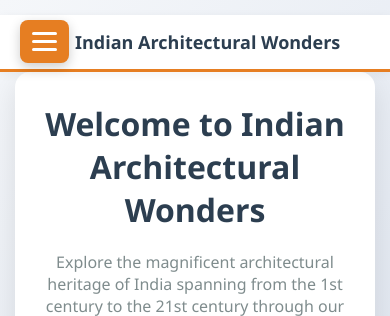
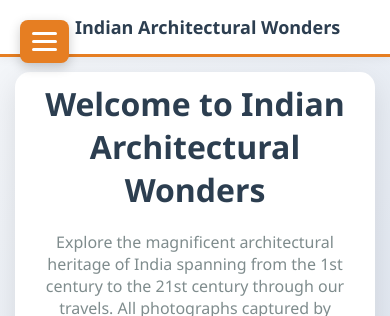
Before and after one commit to phatak-dev/apps, a plain HTML site: page indian-architectural-wonders/index.html in a window 390 px wide. Shown: the top 316 px of the page. Drawn offline with nearby package versions, Linux system fonts and the light colour scheme.

Commit message:
Remove top padding from content section and cards
Eliminates unwanted white space at the top of the content area by removing top padding from .content-section, .content-card, and adjusting header bar margins accordingly. Applied to both desktop and mobile views.

Co-Authored-By: Claude Sonnet 4.5 <noreply@anthropic.com>

```diff
--- a/indian-architectural-wonders/styles.css
+++ b/indian-architectural-wonders/styles.css
@@ -200,7 +200,7 @@ body {
 
 .content-section {
     flex: 1;
-    padding: 40px;
+    padding: 0 40px 40px 40px;
     overflow-y: auto;
     position: relative;
 }
@@ -211,7 +211,7 @@ body {
     z-index: 100;
     background: white;
     padding: 20px 0;
-    margin: -40px -40px 20px -40px;
+    margin: 0 -40px 20px -40px;
     padding-left: 40px;
     padding-right: 40px;
     box-shadow: 0 2px 10px rgba(0, 0, 0, 0.05);
@@ -234,7 +234,7 @@ body {
 .content-card {
     background: white;
     border-radius: 15px;
-    padding: 40px;
+    padding: 0 40px 40px 40px;
     box-shadow: 0 10px 30px rgba(0, 0, 0, 0.1);
     display: none;
 }
@@ -448,13 +448,12 @@ body {
     }
 
     .content-section {
-        padding: 15px;
-        padding-top: 15px;
+        padding: 0 15px 15px 15px;
         width: 100%;
     }
 
     .content-header-bar {
-        margin: -15px -15px 15px -15px;
+        margin: 0 -15px 15px -15px;
         padding: 15px 15px 15px 75px;
         top: 0;
     }
@@ -480,7 +479,7 @@ body {
     }
 
     .content-card {
-        padding: 20px;
+        padding: 0 20px 20px 20px;
     }
 
     .content-images {
```
